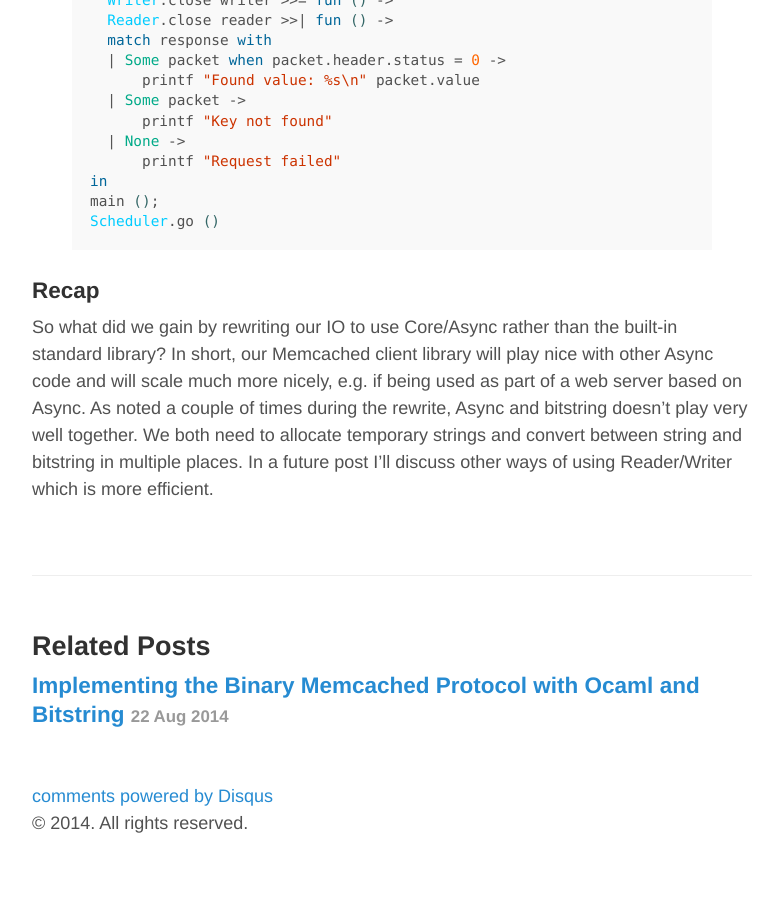
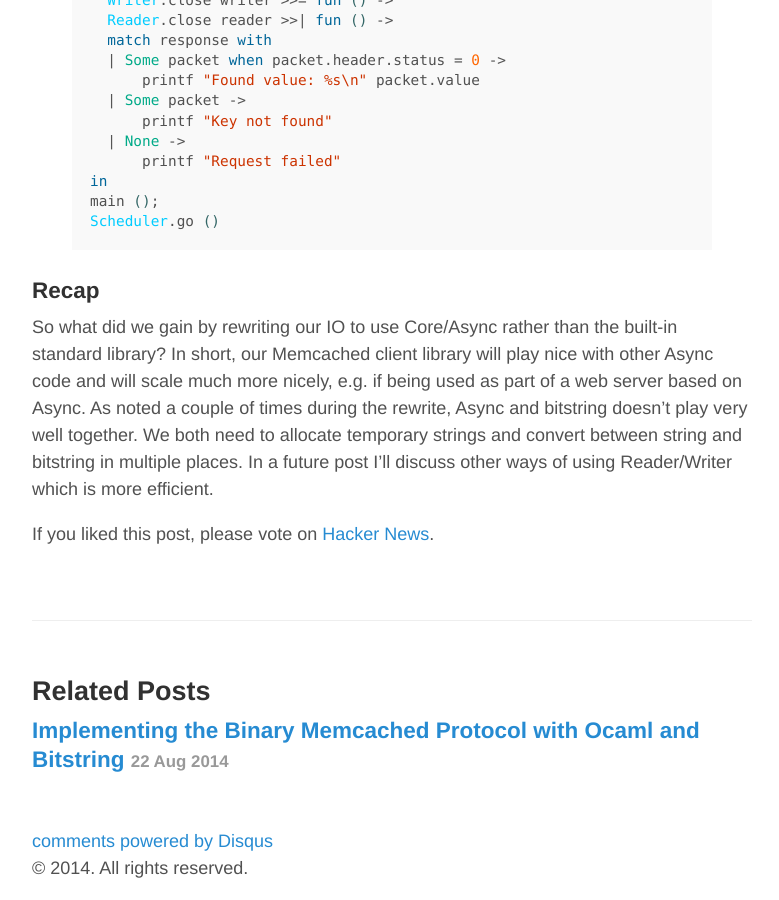
Before and after one commit to andreas/andreas.github.io, a Jekyll site: the page built from _posts/2014-09-17-improved-ocaml-memcached-client-with-core-and-async.md, in a window 1280 px wide and 900 px high, scrolled down 3490 px. Shown: the whole window, without its empty margins (248-1027 px from the left). Built offline with Jekyll 4.4.1, drawn with Linux system fonts in a browser that asks for light colours; Markdown is read by kramdown in place of the engine named in the settings; comment, search, counter and statistics services are not loaded; before the commit the page ends 4345 px from its top, so only the background shows below that.

Commit message:
Add HN link.

```diff
--- a/_posts/2014-09-17-improved-ocaml-memcached-client-with-core-and-async.md
+++ b/_posts/2014-09-17-improved-ocaml-memcached-client-with-core-and-async.md
@@ -133,3 +133,5 @@ Scheduler.go ()
 ### Recap
 
 So what did we gain by rewriting our IO to use Core/Async rather than the built-in standard library? In short, our Memcached client library will play nice with other Async code and will scale much more nicely, e.g. if being used as part of a web server based on Async. As noted a couple of times during the rewrite, Async and bitstring doesn't play very well together. We both need to allocate temporary strings and convert between string and bitstring in multiple places. In a future post I'll discuss other ways of using Reader/Writer which is more efficient.
+
+If you liked this post, please vote on [Hacker News](https://news.ycombinator.com/item?id=8329535).
```
